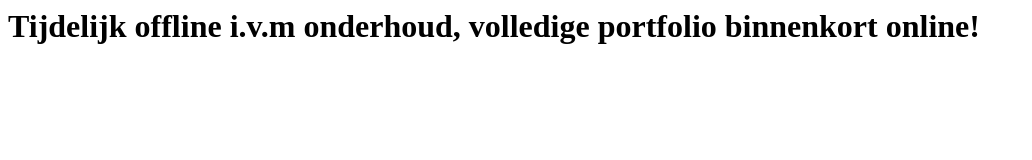
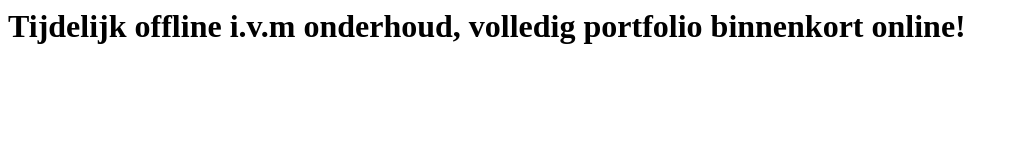
Before and after one commit to Alec-de-Boer/alecdeboer.nl, a plain HTML site: page index.html in a window 1280 px wide. Shown: the whole page, without its empty margins (0-1032 px from the left). Drawn offline with Linux system fonts and the light colour scheme.

Commit message:
spellingsfout

```diff
--- a/index.html
+++ b/index.html
@@ -1 +1 @@
-<H1> Tijdelijk offline i.v.m onderhoud, volledige portfolio binnenkort online! </H1>
+<H1> Tijdelijk offline i.v.m onderhoud, volledig portfolio binnenkort online! </H1>
```
